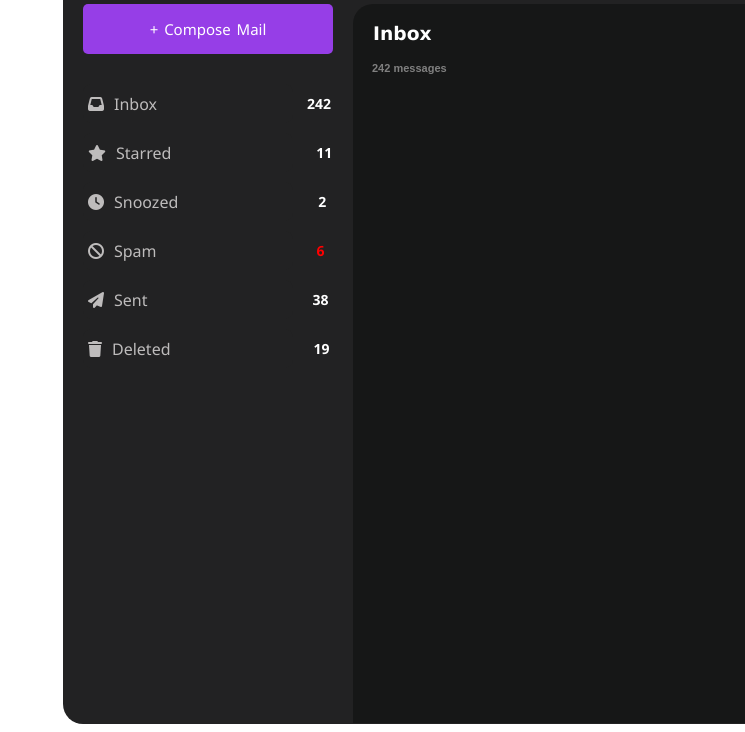
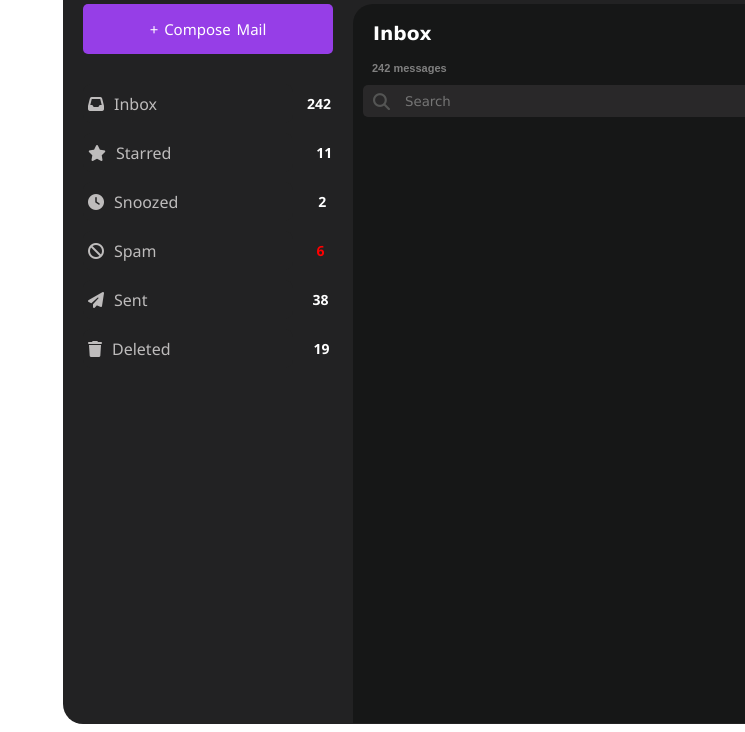
Before and after one commit to tanmay2301/neodiv-assignment, a plain HTML site: page index.html in a window 1280 px wide. Shown: the part 116-848 px from the top of the page, without its empty margins (535-1280 px from the left). Drawn offline with Linux system fonts and the light colour scheme.

Commit message:
Add Search bar

```diff
--- a/index.html
+++ b/index.html
@@ -37,6 +37,12 @@
         <div class="inbox-mail">
             <h3 class="inbox-header">Inbox</h3>
             <p class="inbox-messages">242 messages</p>
+            <div class="search">
+                <div class="search-icon">
+                    <i class="fa-solid fa-magnifying-glass"></i>
+                </div>
+                <input class="search-bar" type="text" placeholder= "Search">
+            </div>
 
         </div>
 
--- a/style.css
+++ b/style.css
@@ -174,3 +174,38 @@
     font-family: Arial, Helvetica, sans-serif;
     font-weight: bold;
 }
+
+#arrayOutput{
+    color: white;
+    font-family: 'Lucida Sans', sans-serif;
+    margin-left: 20px;
+}
+
+.search{
+    display: flex;
+}
+
+.search-bar{
+    margin-left: 0;
+    width: 370px;
+    border-top-right-radius: 5px;
+    border-bottom-right-radius: 5px;
+    height: 30px;
+    background-color: #292829;
+    border: none;
+    color: white;
+    font-family: 'Lucida Sans', 'Lucida Sans Regular', 'Lucida Grande', 'Lucida Sans Unicode', Geneva, Verdana, sans-serif;
+}
+
+.search-icon{
+    font-size: 17px;
+    display: flex;
+    align-items: center;
+    margin-left: 10px;
+    background-color: #292829;
+    border-top-left-radius:5px;
+    border-bottom-left-radius: 5px;
+    color: #545554;
+    width: 30px;
+    padding-left: 10px;
+}
```
